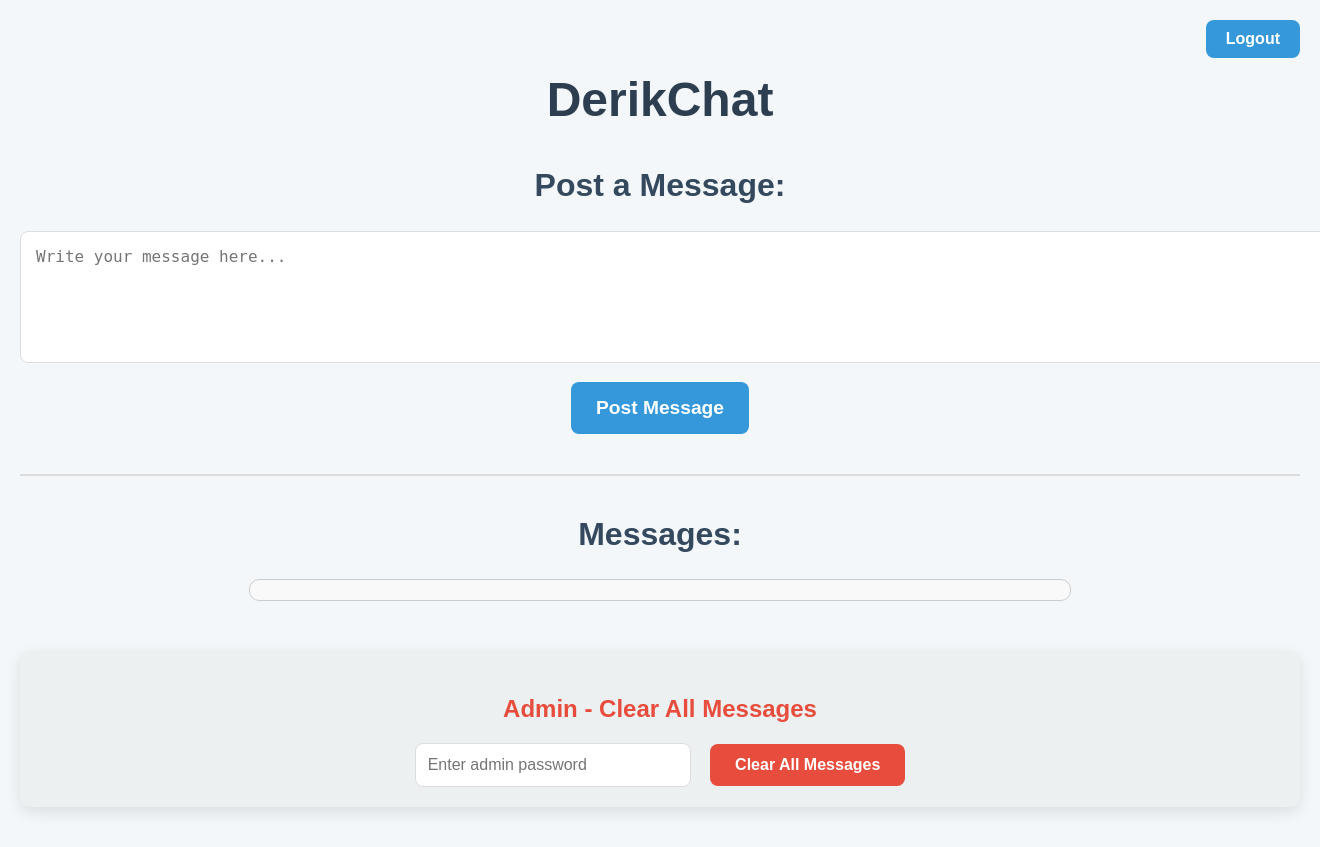
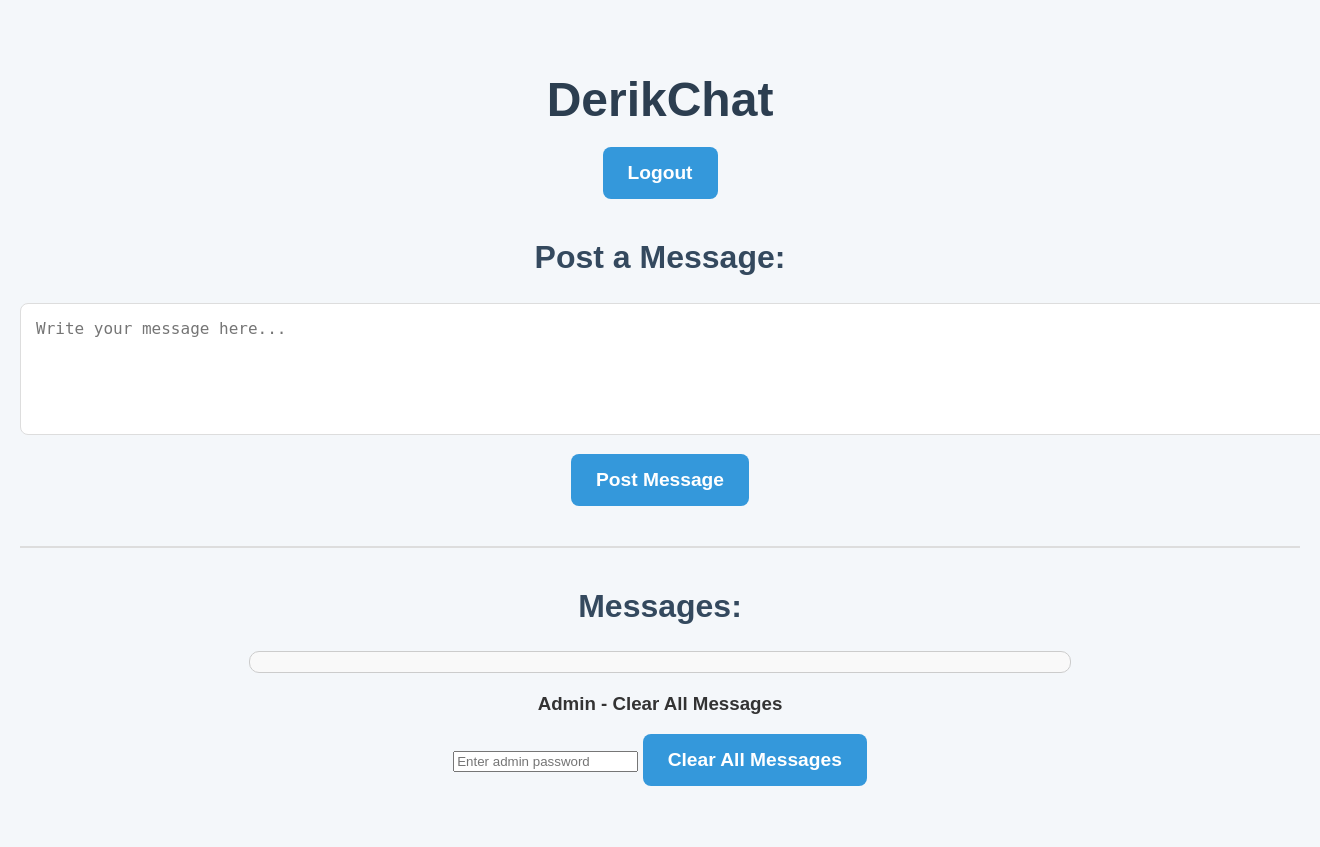
Before and after one commit to gamerderik/Derikchat, a Flask app: page / in a window 1320 px wide; the page is wider, and only the part inside the window is pictured. After the commit the page ends 786 px from the top of that part, so only its background shows below. Run offline with Flask 3, Linux system fonts and the light colour scheme; the visitor is signed in with stand-in values (Sample User, id 1); data that the repository does not hold is empty; parts of the project's set-up code (start-up, migrations or seed data) failed here and were passed over.

Commit message:
Add files via upload

```diff
--- a/static/style.css
+++ b/static/style.css
@@ -87,81 +94,8 @@ button {
     transition: background-color 0.3s ease;
 }
 
+/* Hover effect for button */
 button:hover {
-    background-color: #2980b9;
-}
-
-/* Admin form styling */
-.admin-form {
-    margin-top: 50px;
-    padding: 20px;
-    background-color: #ecf0f1;
-    border-radius: 10px;
-    box-shadow: 0 5px 15px rgba(0, 0, 0, 0.1);
-}
-
-.admin-form h3 {
-    font-size: 1.5rem;
-    margin-bottom: 20px;
-    color: #e74c3c;
-}
-
-.admin-form input {
-    padding: 12px;
-    font-size: 1rem;
-    border-radius: 8px;
-    border: 1px solid #ddd;
-    margin-right: 15px;
-    width: 250px;
-    transition: border 0.3s ease;
-}
-
-.admin-form input:focus {
-    border-color: #e74c3c;
-}
-
-.admin-form button {
-    padding: 12px 25px;
-    background-color: #e74c3c;
-    color: white;
-    font-size: 1rem;
-    border: none;
-    border-radius: 8px;
-    cursor: pointer;
-    transition: background-color 0.3s ease;
-}
-
-.admin-form button:hover {
-    background-color: #c0392b;
-}
-
-.error-message {
-    color: red;
-    font-weight: bold;
-    margin-top: 10px;
-}
-
-.success-message {
-    color: green;
-    font-weight: bold;
-    margin-top: 10px;
-}
-
-/* Logout Button */
-.logout-button {
-    position: absolute;
-    top: 20px;
-    right: 20px;
-    padding: 10px 20px;
-    background-color: #3498db;
-    color: white;
-    font-size: 1rem;
-    border: none;
-    border-radius: 8px;
-    cursor: pointer;
-}
-
-.logout-button:hover {
     background-color: #2980b9;
 }
 
```
Also changed, not shown: other parts of static/style.css (+19 -18 lines).
